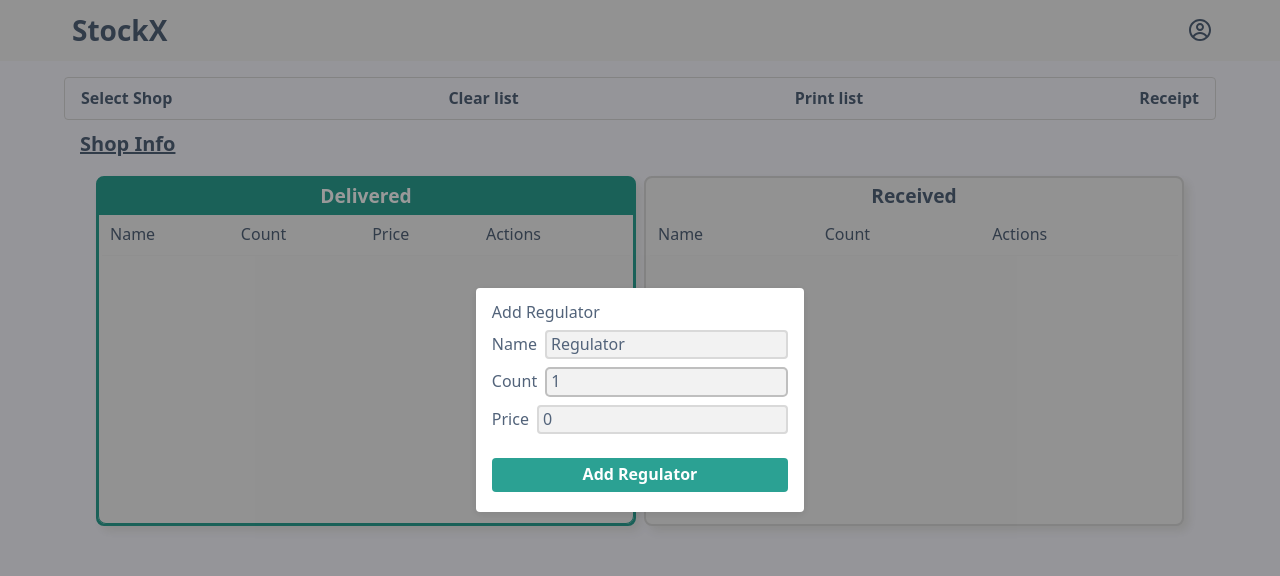
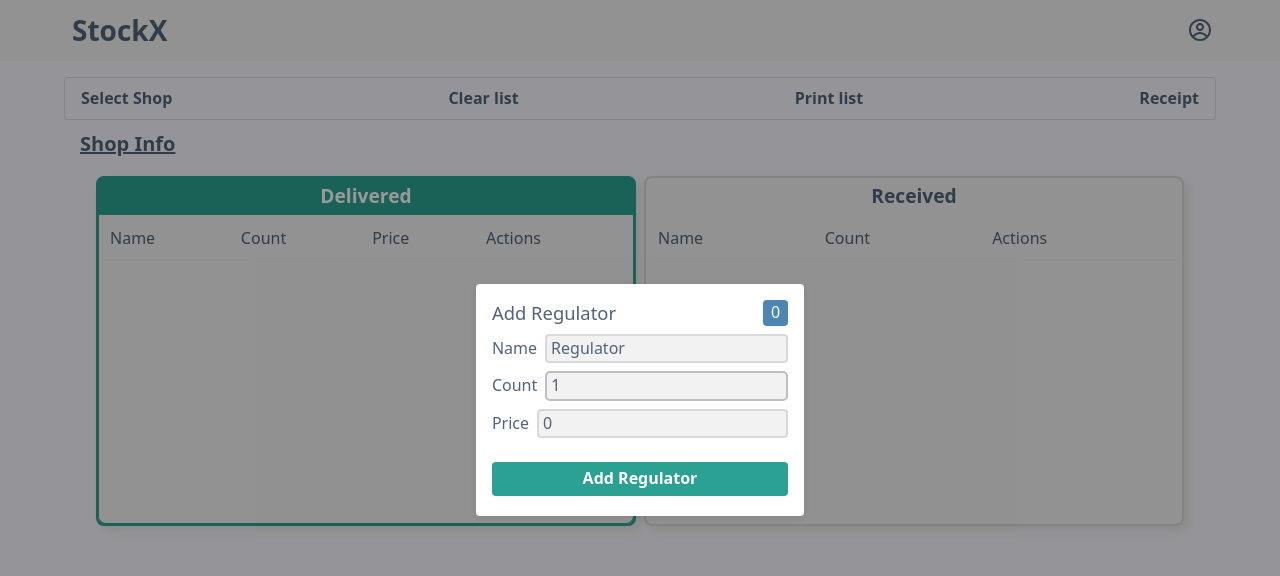
Before and after one commit to shahriar-sakib-khan/StockX-1, a React (Vite) app in the folder Frontend/: page /dashboard/shop-selection/exchange in a window 1280 px wide. Both pictures are taken after a click on the button "Add regulator". Shown: the top 576 px of the page. Built offline with nearby package versions, Linux system fonts and the light colour scheme.

Commit message:
Add stock sync functionality in the exchange page modals. Update the stores accordingly to add needed methods.

```diff
--- a/Frontend/src/components/ExchangeComponents/AccessoryModal/AccessoryModal.jsx
+++ b/Frontend/src/components/ExchangeComponents/AccessoryModal/AccessoryModal.jsx
@@ -1,12 +1,13 @@
 import styles from "./AccessoryModal.module.css";
 import { useRef, useState, useEffect } from "react";
 import { useExchangeStore } from "../../../stores/exchangeStore";
+import { useAccessoryStore } from "../../../stores/AccessoryStore";
 
 export default function AccessoryModal({
   open,
+  itemType, // stove or regulator
+  prevItem = null,
   onClose,
-  itemType, // stove or regulator
-  initialValues = null,
   mode = "add", // add | edit
 }) {
   const dialogRef = useRef(null);
@@ -16,10 +17,20 @@
   const [count, setCount] = useState("1");
   const [price, setPrice] = useState("0");
 
+  // exchange store imports
   const addDeliveredItem = useExchangeStore((state) => state.addDeliveredItem);
   const updateDeliveredItem = useExchangeStore(
     (state) => state.updateDeliveredItem
   );
+
+  // accessory store imports
+  const getStoveStock = useAccessoryStore((state) => state.getStoveStock);
+  const getRegulatorStock = useAccessoryStore(
+    (state) => state.getRegulatorStock
+  );
+
+  const itemStock =
+    itemType === "regulator" ? getRegulatorStock() : getStoveStock();
 
   useEffect(() => {
     if (open) {
@@ -31,12 +42,12 @@
 
   useEffect(() => {
     if (open) {
-      if (mode === "edit" && initialValues) {
-        setName(initialValues.name || "");
-        setCount(initialValues.count?.toString() || "1");
+      if (mode === "edit" && prevItem) {
+        setName(prevItem.name || "");
+        setCount(prevItem.count?.toString() || "1");
         setPrice(
-          initialValues.price !== undefined && initialValues.price !== null
-            ? initialValues.price.toString()
+          prevItem.price !== undefined && prevItem.price !== null
+            ? prevItem.price.toString()
             : "0"
         );
       } else {
@@ -46,7 +57,7 @@
       }
       setTimeout(() => countInputRef.current?.focus(), 0);
     }
-  }, [open, mode, initialValues, itemType]);
+  }, [open, mode, prevItem, itemType]);
 
   const handleBackdropClick = (e) => {
     if (e.target === dialogRef.current) {
@@ -58,15 +69,15 @@
     e.preventDefault();
 
     const item = {
-      ...initialValues,
+      ...prevItem,
       name,
       count: Number(count),
       price: Number(price),
       productType: itemType,
     };
 
-    if (mode === "edit" && initialValues) {
-      updateDeliveredItem(initialValues, item);
+    if (mode === "edit" && prevItem) {
+      updateDeliveredItem(prevItem, item);
     } else {
       addDeliveredItem(item);
     }
@@ -82,10 +93,13 @@
       onClick={handleBackdropClick}
     >
       <form className={styles.form} onSubmit={handleSubmit}>
-        <h2 className={styles.title}>
-          {mode === "edit" ? "Edit" : "Add"}{" "}
-          {itemType === "stove" ? "Stove" : "Regulator"}
-        </h2>
+        <div className={styles.topSection}>
+          <h2 className={styles.title}>
+            {mode === "edit" ? "Edit" : "Add"}{" "}
+            {itemType === "stove" ? "Stove" : "Regulator"}
+          </h2>
+          <span className={styles.stock}>{itemStock}</span>
+        </div>
         <div className={styles.formGroup}>
           <label htmlFor="name">Name</label>
           <input
@@ -101,7 +115,8 @@
           <input
             id="count"
             type="number"
-            min="1"
+            min={itemStock > 0 ? 1 : 0}
+            max={itemStock}
             value={count}
             required
             ref={countInputRef}
@@ -120,9 +135,9 @@
           />
         </div>
         <button type="submit" className={styles.submitBtn}>
-          {mode === "edit"
-            ? `Save ${itemType === "stove" ? "Stove" : "Regulator"}`
-            : `Add ${itemType === "stove" ? "Stove" : "Regulator"}`}
+          {`${mode === "edit" ? "Save" : "Add"} ${
+            itemType === "stove" ? "Stove" : "Regulator"
+          }`}
         </button>
       </form>
     </dialog>
--- a/Frontend/src/components/ExchangeComponents/AccessoryModal/AccessoryModal.module.css
+++ b/Frontend/src/components/ExchangeComponents/AccessoryModal/AccessoryModal.module.css
@@ -16,31 +16,31 @@
     background-color: rgb(0 0 0 / 0.4);
   }
 
+
+
+  .form {
+    display: flex;
+    flex-direction: column;
+    gap: 0.5em;
+
     .topSection {
       display: flex;
       align-items: center;
       justify-content: space-between;
+      gap: 1em;
 
       .title {
         font-size: 1.15rem;
         font-weight: 500;
       }
 
-    .cancelBtn {
-      font-size: 1.125rem;
-      color: red;
-      font-weight: 600;
-      width: 2rem;
-      height: 2rem;
-      border: none;
-      border-radius: 50%;
+      .stock {
+        color: white;
+        background-color: hsl(207, 40%, 50%);
+        padding-inline: 0.5em;
+        border-radius: var(--border-radius);
       }
     }
-
-  .form {
-    display: flex;
-    flex-direction: column;
-    gap: 0.5em;
 
     .formGroup {
       display: flex;
--- a/Frontend/src/components/ExchangeComponents/CylinderModal/CylinderModal.jsx
+++ b/Frontend/src/components/ExchangeComponents/CylinderModal/CylinderModal.jsx
@@ -1,10 +1,11 @@
 import styles from "./CylinderModal.module.css";
 import { useRef, useState, useEffect } from "react";
 import { useExchangeStore } from "../../../stores/exchangeStore";
+import { useBrandStore } from "../../../stores/brandStore";
 
 export default function CylinderModal({
   open,
-  card,
+  card = null,
   activeSection, // delivered | received
   onClose,
   mode, // add | edit
@@ -14,6 +15,7 @@
   const dialogRef = useRef(null);
   const priceInputRef = useRef(null);
 
+  // exchange store imports
   const addDeliveredItem = useExchangeStore((state) => state.addDeliveredItem);
   const addReceivedItem = useExchangeStore((state) => state.addReceivedItem);
   const updateDeliveredItem = useExchangeStore(
@@ -23,11 +25,25 @@
     (state) => state.updateReceivedItem
   );
 
+  // brand store imports
+  const getCylinderStockById = useBrandStore(
+    (state) => state.getCylinderStockById
+  );
+  const setDraftCylinderStock = useBrandStore(
+    (state) => state.setDraftCylinderStock
+  );
+
   const [type, setType] = useState("20mm");
   const [size, setSize] = useState("12kg");
   const [count, setCount] = useState("1");
   const [price, setPrice] = useState(card?.price?.toString() || "1450");
   const [isPriceEditable, setIsPriceEditable] = useState(false);
+
+  const cylinderId = card ? [card.id, type, size].join("-") : null;
+  const itemStock = getCylinderStockById({
+    brandId: card?.id,
+    cylinderId: cylinderId,
+  });
 
   useEffect(() => {
     if (open) {
@@ -80,11 +96,19 @@
       else if (activeSection === "received") addReceivedItem(item);
     }
 
+    if (activeSection === "delivered") {
+      setDraftCylinderStock({
+        brandId: card?.id,
+        cylinderId: cylinderId,
+        newStock: itemStock - count,
+      });
+    }
+
     onClose();
   };
 
   const name = card?.name || "Brand Name";
-  const model = [size, type].join("-"); // eg: 12kg-20mm
+  const model = [type, size].join("-"); // eg: 20mm-12kg
 
   return (
     <dialog
@@ -95,9 +119,10 @@
     >
       <div className={styles.topSection}>
         <h2 className={styles.brand}>{name}</h2>
-        <button onClick={onClose} className={styles.cancelBtn}>
+        <span className={styles.stock}>{itemStock}</span>
+        {/* <button onClick={onClose} className={styles.cancelBtn}>
           X
-        </button>
+        </button> */}
       </div>
       <div className={styles.subTopSection}>
         <h3 className={styles.modelName}>Model: {model}</h3>
@@ -136,7 +161,8 @@
           <input
             type="number"
             id="count"
-            min="1"
+            min={itemStock > 0 ? 1 : 0}
+            max={activeSection === "delivered" ? itemStock : null}
             value={count}
             onChange={(e) => setCount(e.target.value)}
           />
@@ -182,7 +208,7 @@
         )}
 
         <button type="submit" className={styles.submitBtn}>
-          Submit
+          {`${mode === "edit" ? "Save" : "Add"} Cylinder`}
         </button>
       </form>
     </dialog>
--- a/Frontend/src/components/ExchangeComponents/ExchangeList/ExchangeList.module.css
+++ b/Frontend/src/components/ExchangeComponents/ExchangeList/ExchangeList.module.css
@@ -13,9 +13,7 @@
     border-color: var(--accent-clr-300);
   }
 
-  overflow-x: hidden;
-  overflow-y: auto;
-
+  overflow: hidden;
   max-height: 22rem;
 
   .heading {
@@ -36,7 +34,7 @@
     color: var(--primary-text-clr);
     font-size: 1rem;
 
-    padding-inline: 0.25em;
+    padding: 0.25em;
     border-bottom-left-radius: var(--border-radius-500);
     border-bottom-right-radius: var(--border-radius-500);
 
--- a/Frontend/src/components/ExchangeComponents/ExchangeMainSection/ExchangeMainSection.jsx
+++ b/Frontend/src/components/ExchangeComponents/ExchangeMainSection/ExchangeMainSection.jsx
@@ -10,7 +10,7 @@
     <div className={styles.exchangeMainSection}>
       <div className={styles.exchangeSection}>
         <ExchangeList
-          type="delivered"
+          section="delivered"
           active={activeSection === "delivered"}
           onClick={() => setActive("delivered")}
           className={[
@@ -19,7 +19,7 @@
           ].join(" ")}
         />
         <ExchangeList
-          type="received"
+          section="received"
           active={activeSection === "received"}
           onClick={() => setActive("received")}
           className={[
--- a/Frontend/src/components/ExchangeComponents/ExchangeTopSection/ExchangeTopSection.jsx
+++ b/Frontend/src/components/ExchangeComponents/ExchangeTopSection/ExchangeTopSection.jsx
@@ -1,17 +1,47 @@
 import { NavLink } from "react-router-dom";
 import styles from "./ExchangeTopSection.module.css";
 import { useExchangeStore } from "../../../stores/exchangeStore";
+import { useAccessoryStore } from "../../../stores/AccessoryStore";
+import { useBrandStore } from "../../../stores/brandStore";
 
 export default function ExchangeTopSection() {
+  // exchange store imports
   const deliveredItems = useExchangeStore((state) => state.deliveredItems);
   const receivedItems = useExchangeStore((state) => state.receivedItems);
   const clearAllExchangeData = useExchangeStore(
     (state) => state.clearAllExchangeData
   );
 
+  // cylinder store imports
+  const clearBrandChanges = useBrandStore((state) => state.clearBrandChanges);
+
+  // accessory store imports
+  const clearAccessoriesChanges = useAccessoryStore(
+    (state) => state.clearAccessoriesChanges
+  );
+  const submitAccessoryChanges = useAccessoryStore(
+    (state) => state.submitAccessoryChanges
+  );
+  const setRegulatorStock = useAccessoryStore(
+    (state) => state.setRegulatorStock
+  );
+  const setStoveStock = useAccessoryStore((state) => state.setStoveStock);
+
+  const clearLists = () => {
+    clearAllExchangeData();
+    clearBrandChanges();
+    clearAccessoriesChanges();
+  };
+
   const onPrint = () => {
     console.log(deliveredItems);
     console.log(receivedItems);
+  };
+
+  const onAddAccessories = () => {
+    setRegulatorStock(10);
+    setStoveStock(10);
+    submitAccessoryChanges();
   };
 
   return (
@@ -20,7 +50,7 @@
         <NavLink to={-1} className={styles.btn}>
           Select Shop
         </NavLink>
-        <button onClick={() => clearAllExchangeData()} className={styles.btn}>
+        <button onClick={clearLists} className={styles.btn}>
           Clear list
         </button>
         <button onClick={onPrint} className={styles.btn}>
@@ -32,6 +62,9 @@
       </div>
       <div className={styles.shopInfo}>
         <span className={styles.shopName}>Shop Info</span>
+        <button onClick={onAddAccessories} className={styles.hidden}>
+          Add accessories
+        </button>
       </div>
     </div>
   );
--- a/Frontend/src/components/ExchangeComponents/ExchangeTopSection/ExchangeTopSection.module.css
+++ b/Frontend/src/components/ExchangeComponents/ExchangeTopSection/ExchangeTopSection.module.css
@@ -1,3 +1,7 @@
+
+.hidden {
+  display: none;
+}
 
 .exchangeTopSection {
   display: flex;
--- a/Frontend/src/stores/AccessoryStore.js
+++ b/Frontend/src/stores/AccessoryStore.js
@@ -72,6 +72,20 @@
       // 🟢 undo stove changes
       clearStoveChanges: () => get().initializeDraftStove(),
 
+      // 🟢 undo regulator changes
+      clearRegulatorStockChanges: () => {
+        const { getRegulatorStock, setRegulatorStock } = get();
+        const st = getRegulatorStock();
+        setRegulatorStock(st);
+      },
+
+      // 🟢 undo stove changes
+      clearStoveStockChanges: () => {
+        const { getStoveStock, setStoveStock } = get();
+        const st = getStoveStock();
+        setStoveStock(st);
+      },
+
       // 🟢 Check if the drafts have uncommitted changes
       hasUncommittedChanges: () => {
         const { regulator, draftRegulator, stove, draftStove } = get();
--- a/Frontend/src/stores/brandStore.js
+++ b/Frontend/src/stores/brandStore.js
@@ -32,6 +32,23 @@
 
       // 🟢 Reset draft (revert it back to last confirmed selection)
       resetSelectedBrands: () => get().initializeDraft(),
+
+      // 🟢 clear any changes made to the draft brands
+      clearBrandChanges: () => get().initializeDraft(),
+
+      // 🟢 clear any changes made to the given cylinder stock
+      clearCylinderStockChangesById: ({ brandId, cylinderId }) => {
+        const { getCylinderStockById, setDraftCylinderStock } = get();
+        const s = getCylinderStockById({
+          brandId: brandId,
+          cylinderId: cylinderId,
+        });
+        setDraftCylinderStock({
+          brandId: brandId,
+          cylinderId: cylinderId,
+          newStock: s,
+        });
+      },
 
       // 🟢 Check if the draft has uncommitted changes
       hasUncommittedChanges: () => {
@@ -130,7 +147,7 @@
 
             const updatedCylinders = brand.cylinders.map((cyl) => {
               if (cyl.id !== cylinderId) return cyl;
-              return { ...cyl, stock: Math.max(0, newStock) };
+              return { ...cyl, stock: Math.max(0, Number(newStock)) };
             });
 
             // Calculate total stock of all cylinders for this brand
```
Also changed, not shown: Frontend/src/components/ExchangeComponents/CylinderModal/CylinderModal.module.css (+10 -3 lines), Frontend/src/components/ExchangeComponents/ExchangeList/ExchangeList.jsx (+46 -19 lines). Lines whose indentation alone changed are shown as unchanged.
